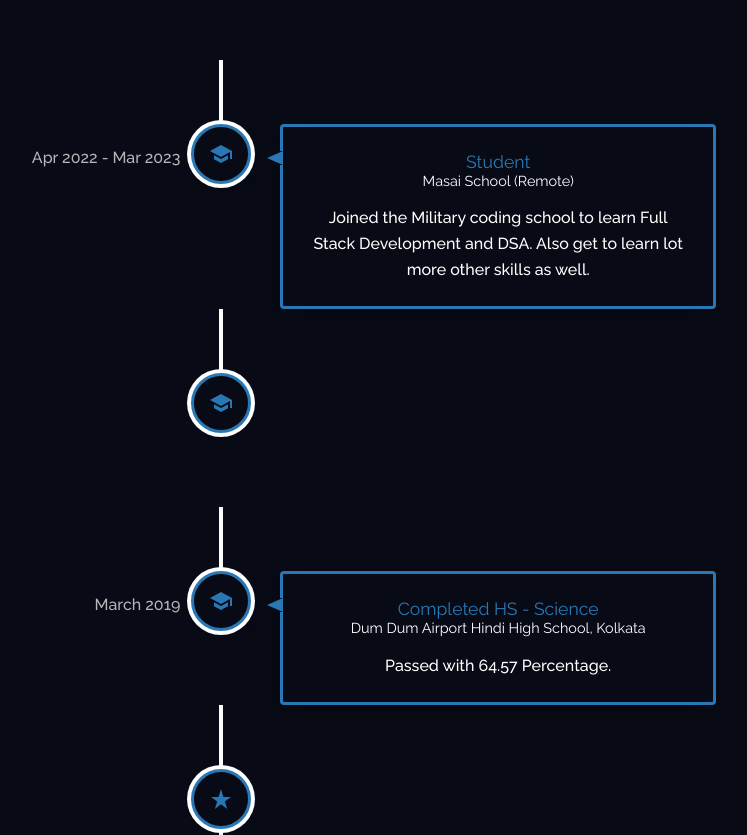
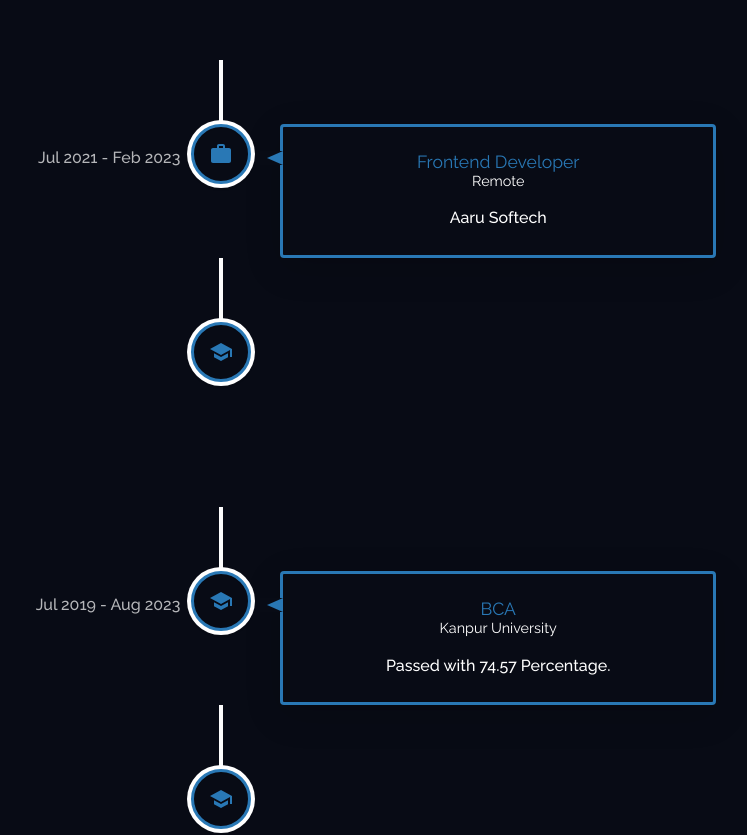
Before and after one commit to prabhatpoddar/prabhatpoddar.github.io, a React (Create React App) app: page / in a window 1280 px wide. Shown: the part 1360-2195 px from the top of the page, without its empty margins (419-1166 px from the left). Built offline with nearby package versions, Linux system fonts and the light colour scheme.

Commit message:
Add new timeline entry for Frontend Developer position at Aaru Softech

```diff
--- a/src/Components/About/Timeline.jsx
+++ b/src/Components/About/Timeline.jsx
@@ -67,6 +67,41 @@ export const Timeline = () => {
             <p data-aos="fade-right">
               <Link to="https://www.spacetotech.com/">Space To Tech</Link>
             </p>
+          </VerticalTimelineElement>
+
+          <VerticalTimelineElement
+            className="vertical-timeline-element--work"
+            date={"Jul 2021 - Feb 2023"}
+            contentStyle={{
+              boxShadow: `var(--shadow)`,
+              border: "3px solid var(--clr-primary)",
+              backgroundColor: `var(--clr-bg)`,
+              textAlign: "center",
+              color: `var(--clr-fg-alt)`,
+            }}
+            contentArrowStyle={{
+              borderRight: "16px solid  var(--clr-primary)",
+            }}
+            iconStyle={{
+              border: ` 3px solid var(--clr-primary)`,
+              backgroundColor: `var(--clr-bg)`,
+              color: `var(--clr-primary)`,
+            }}
+            icon={<MdWork />}
+          >
+            <h3
+              className="vertical-timeline-element-title"
+              data-aos="fade-right"
+            >
+              Frontend Developer
+            </h3>
+            <h4
+              className="vertical-timeline-element-subtitle"
+              data-aos="fade-right"
+            >
+              Remote
+            </h4>
+            <p data-aos="fade-right">Aaru Softech</p>
           </VerticalTimelineElement>
 
           <VerticalTimelineElement
```
